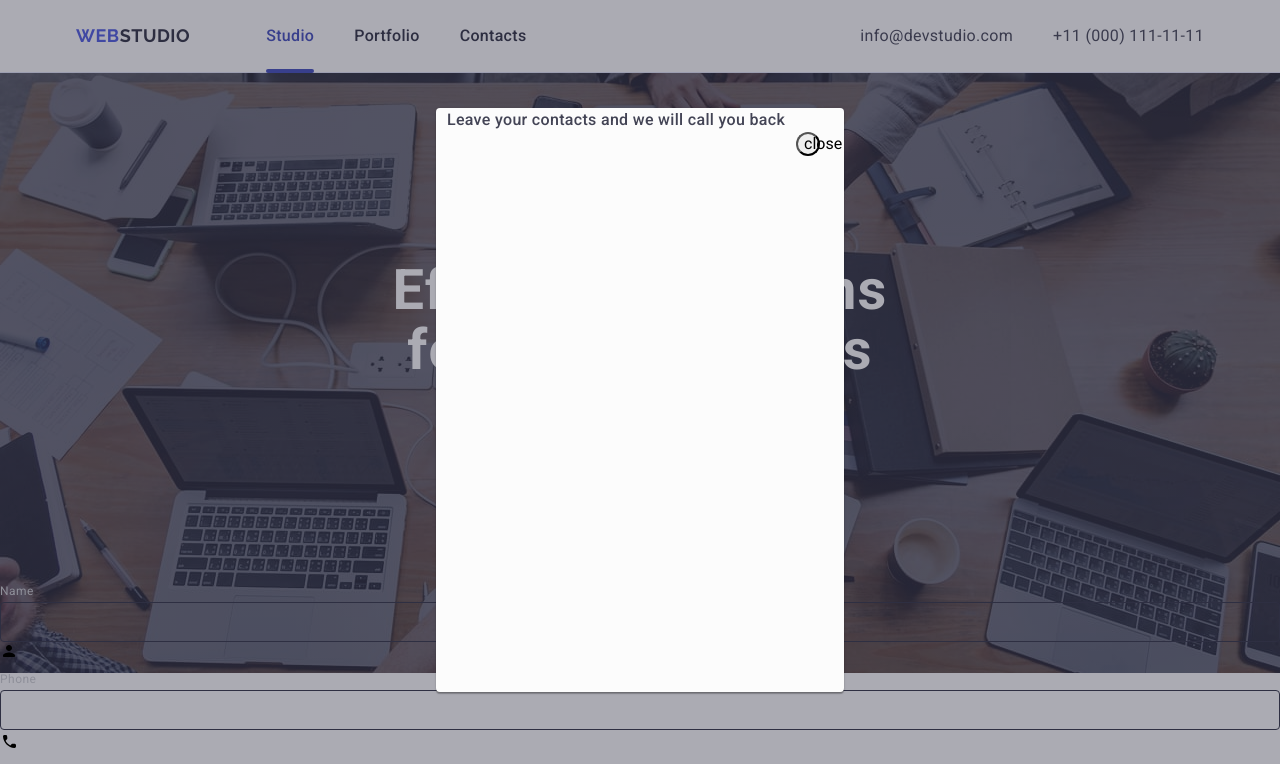
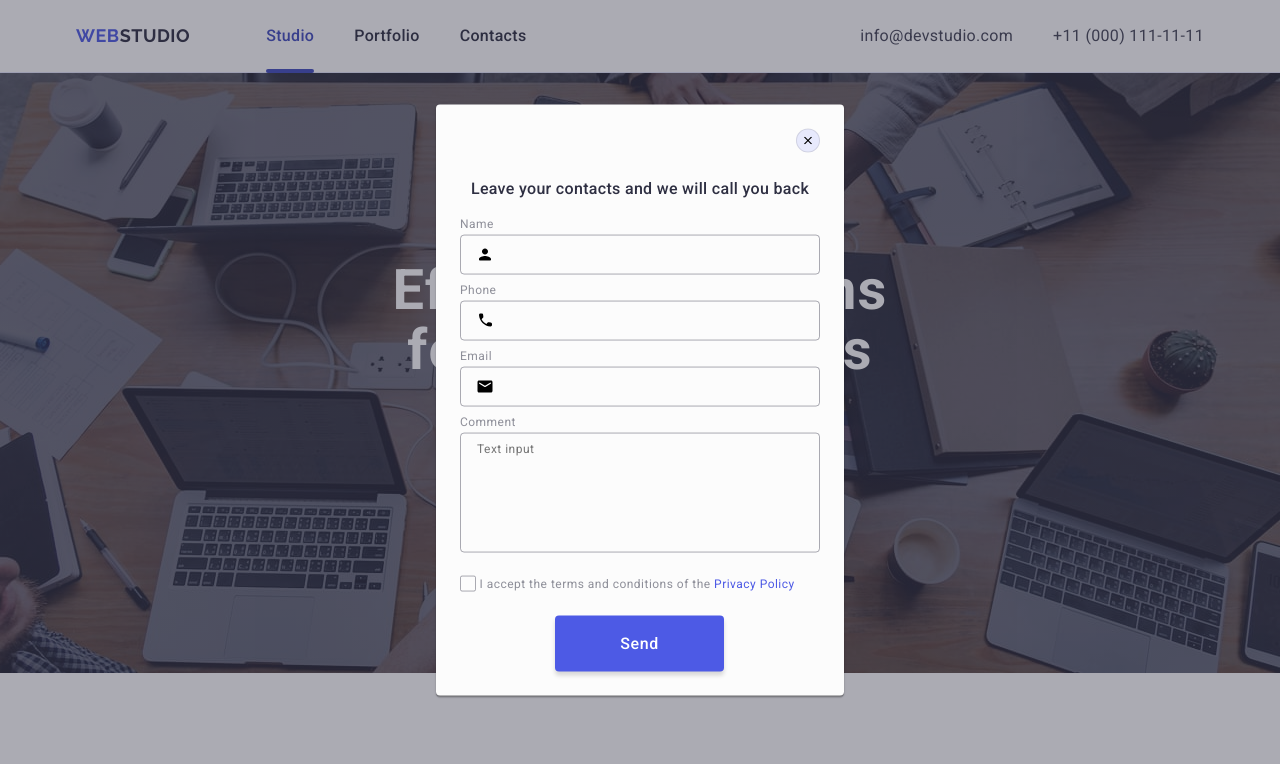
Before and after one commit to Oksana-Zalivan/goit-markup-hw-05, a plain HTML site: page index.html in a window 1280 px wide. Shown: the top 764 px of the page. Drawn offline with nearby package versions, Linux system fonts and the light colour scheme; a script that the page names is missing.

Commit message:
fix form

```diff
--- a/css/styles.css
+++ b/css/styles.css
@@ -535,13 +535,13 @@ a {
     width: 100%;
     height: 100%;
     background-color: rgba(46, 47, 66, 0.4);
-
+    transition: opacity 250ms cubic-bezier(0.4, 0, 0.2, 1); visibility 250ms cubic-bezier(0.4, 0, 0.2, 1);
     justify-content: center;
     align-items: center;
-    opacity: 1;
+    opacity: 0;
     visibility: hidden;
     pointer-events: none;
-    transition: opacity 250ms cubic-bezier(0.4, 0, 0.2, 1); visibility 250ms cubic-bezier(0.4, 0, 0.2, 1);
+
 }
 
 .backdrop.is-open {
@@ -555,8 +555,8 @@ a {
 }
 
 .modal {
-    padding: ;
-    position: relative;
+    padding: 72px 24px 24px 24px;
+    position: absolute;
     top: 50%;
     left: 50%;
     background-color: #fcfcfc;
@@ -576,27 +576,40 @@ a {
     top: 24px;
     right: 24px;
     cursor: pointer;
-    border-radius: 100%;
-    border-radius: 100%;
-    fill: #e7e9fc;
-    stroke-width: 1px;
-    stroke: rgba(0, 0, 0, 0.1);
-    transition: stroke 250ms cubic-bezier(0.4, 0, 0.2, 1);
+    border-radius: 50%;
+    display: flex;
+    justify-content: center;
+    align-items: center;
+    background-color: #e7e9fc;
+    border: 1px solid rgba(0, 0, 0, 0.1);
+    padding: 0;
+    transition: background-color 250ms cubic-bezier(0.4, 0, 0.2, 1);
 }
 
-.modal-close-btn:hover {
-    border-radius: 100%;
-    fill: #404bbf;
+.modal-close-btn:hover,
+.modal-close-btn:focus {
+    border: none;
+    background-color: #404bbf;
+}
+
+.close-btn-icon {
+    fill: #2e2f42
+    transition: fill 250ms cubic-bezier(0.4, 0, 0.2, 1);
+}
+
+.close-btn-icon:hover,
+.close-btn-icon:focus {
+    fill: #ffffff
 }
 
 .modal-text {
+    font-family: "Roboto", sans-serif;
     font-weight: 500;
     font-size: 16px;
     line-height: 1.5;
     letter-spacing: 0.02em;
     text-align: center;
-    color: #2e2f42
-    text-transform: uppercase;
+    color: #2e2f42;
     width: 360px;
     margin-bottom: 16px;
 }
@@ -616,27 +629,111 @@ a {
 }
 
 .modal-field {
-    border: 1px solid #2e2f42;
+    position: relative;
+}
+
+.modal-input {
+    border: 1px solid rgba(46, 47, 66, 0.4);
     border-radius: 4px;
     width: 100%;
     height: 40px;
     padding-top: 14px;
     padding-bottom: 14px;
-    padding-left: 19px;
+    padding-left: 38px;
     background-color: transparent;
-    outline: none;
+    outline: transparent;
+    transition: border-color 250ms cubic-bezier(0.4, 0, 0.2, 1);
+}
+
+.modal-input:focus {
+    border-color: #4D5AE5;
+}
+
+.modal-input-icon {
+    position: absolute;
+    left: 16px;
+    top: 50%;
+    transform: translateY(-50%);
+    fill: 250ms cubic-bezier(0.4, 0, 0.2, 1);
+}
+
+.modal-input:focus ~ .modal-input-icon {
+    fill: #4D5AE5;
+}
+
+.textarea-group {
+    margin-bottom: 16px;
+}
+
+.form-input {
+    width: 100%;
+    height: 120px;
+    font-size: 12px;
+    line-height: 1.17;
+    letter-spacing: 0.04em;
+    color: rgba(46, 47, 66, 0.4);
+    border: 1px solid rgba(46, 47, 66, 0.4);
+    border-radius: 4px;
+    background-color: transparent;
+    padding: 8px 16px;
+    outline: transparent;
+    resize: none;
+    transition: border-color 250ms cubic-bezier(0.4, 0, 0.2, 1);
+}
+
+.form-input:focus {
+    border-color: #4D5AE5;
+}
+
+.checkbox-group {
+    margin-bottom: 24px;
+}
+
+.form-label-checkbox {
+    font-size: 12px;
+    line-height: 1.17;
+    letter-spacing: 0.04em;
+    color: #8e8f99;
+}
+
+.form-custom-checkbox {
+    width: 16px;
+    height: 16px;
+    border: 1px solid rgba(46, 47, 66, 0.4);
+    border-radius: 2px;
+    transition: background-color 250ms cubic-bezier(0.4, 0, 0.2, 1), border 250ms cubic-bezier(0.4, 0, 0.2, 1), fill 250ms cubic-bezier(0.4, 0, 0.2, 1);
+    display: inline-flex;
+    align-items: center;
+    justify-content: center;
+    fill: transparent;
+}
+
+.form-label:checked ~ .form-custom-checkbox {
+    background-color: #404bbf;
+    border: none;
+    fill: #f4f4fd;
+}
+
+.highlight  {
+    color: #4d5ae5;
 }
 
 .form-button-submit {
-    display: flex;
-    align-items: flex-start;
-    justify-content: flex-start;
-    flex-direction: row;
-    gap: 10px;
-    Box Model Copy border-radius: 4px;
-    padding: 16px 32px;
+    display: block;
     min-width: 169px;
     height: 56px;
+    margin-left: 95px;
+    font-family: "Roboto", sans-serif;
+    font-size: 16px;
+    font-weight: 500;
+    line-height: 1.5;
+    letter-spacing: 0.04em;
+    color: #ffffff;
+    cursor: pointer;
+    background-color: #4D5AE5;
+    border: none;
+    transition: background-color 250ms cubic-bezier(0.4, 0, 0.2, 1);
+    border-radius: 4px;
+    padding: 16px 32px;
     box-shadow: 0 4px 4px 0 rgba(0, 0, 0, 0.15);
-    background: #4d5ae5;
 }
--- a/index.html
+++ b/index.html
@@ -394,43 +394,51 @@
     <div class="backdrop is-open" data-modal>
         <div class="modal">
             <button class="modal-close-btn" type="button" data-modal-close>
-                close
-                <svg class="" width="8" height="8">
-                    <use href=""></use>
+                <svg class="close-btn-icon" width="8" height="8">
+                    <use href="./images/icons.svg#icon-close"></use>
                 </svg>
             </button>
             <p class="modal-text">Leave your contacts and we will call you back</p>
-        </div>
 
             <form>
                 <div class="form-group">
                     <label class="modal-label" for="username">Name</label>
-                <input class="modal-field" type="text" name="username" id="username" />
-                    <svg class="" width="18" height="18">
+                    <div class="modal-field">
+                        <input class="modal-input" type="text" name="username" id="username" />
+                            <svg class="modal-input-icon" width="18" height="24">
                                 <use href="./images/icons.svg#icon-person"></use>
                             </svg>
                     </div>
+                </div>
+
                 <div class="form-group">
                     <label class="modal-label" for="phone">Phone</label>
-                <input class="modal-field" type="tel" name="phone" id="phone" />
-                    <svg class="" width="18" height="24">
+                <div class="modal-field">
+                        <input class="modal-input" type="tel" name="phone" id="phone" />
+                            <svg class="modal-input-icon" width="18" height="24">
                                 <use href="./images/icons.svg#icon-phone"></use>
                             </svg>
                 </div>
+
+                </div>
                 <div class="form-group">
                     <label class="modal-label" for="email">Email</label>
-                <input class="modal-field" type="email" name="email" id="email" />
-                    <svg class="" width="18" height="24">
+                    <div class="modal-field">
+                        <input class="modal-input" type="email" name="email" id="email" />
+                            <svg class="modal-input-icon" width="18" height="24">
                                 <use href="./images/icons.svg#icon-email"></use>
                             </svg>
                     </div>
-            <div>
+                </div>
+
+                <div class="textarea-group">
                     <label class="modal-label" for="comment">Comment</label>
-                <textarea class="form-input" rows="3" name="comment" placeholder="Text input"></textarea>
+                    <textarea class="form-input" name="comment" id="comment" placeholder="Text input"></textarea>
                 </div>
-            <div>
-                <input class="form-label visually-hidden" type="checkbox" id="check"/>
-                <label class="form-label-checkbox" for="check">
+
+                <div class="checkbox-group">
+                    <input class="form-label visually-hidden" type="checkbox" value="true" name="privacy" id="privacy"/>
+                    <label class="form-label-checkbox" for="privacy">
                         <span class="form-custom-checkbox">
                             <svg class="" width="10" height="8">
                                 <use href="./images/icons.svg#icon-check"></use>
@@ -439,8 +447,10 @@
                         I accept the terms and conditions of the <a class="highlight" href="">Privacy Policy</a>
                     </label>
                 </div>
+
+                <button class="form-button-submit" type="submit">Send</button>
             </form>
-        <button class="form-button-submit" type="submit">Send</button>
+        </div>
     </div>
 
     <script src="./js/modal.js"></script>
```
Lines whose indentation alone changed are shown as unchanged.
